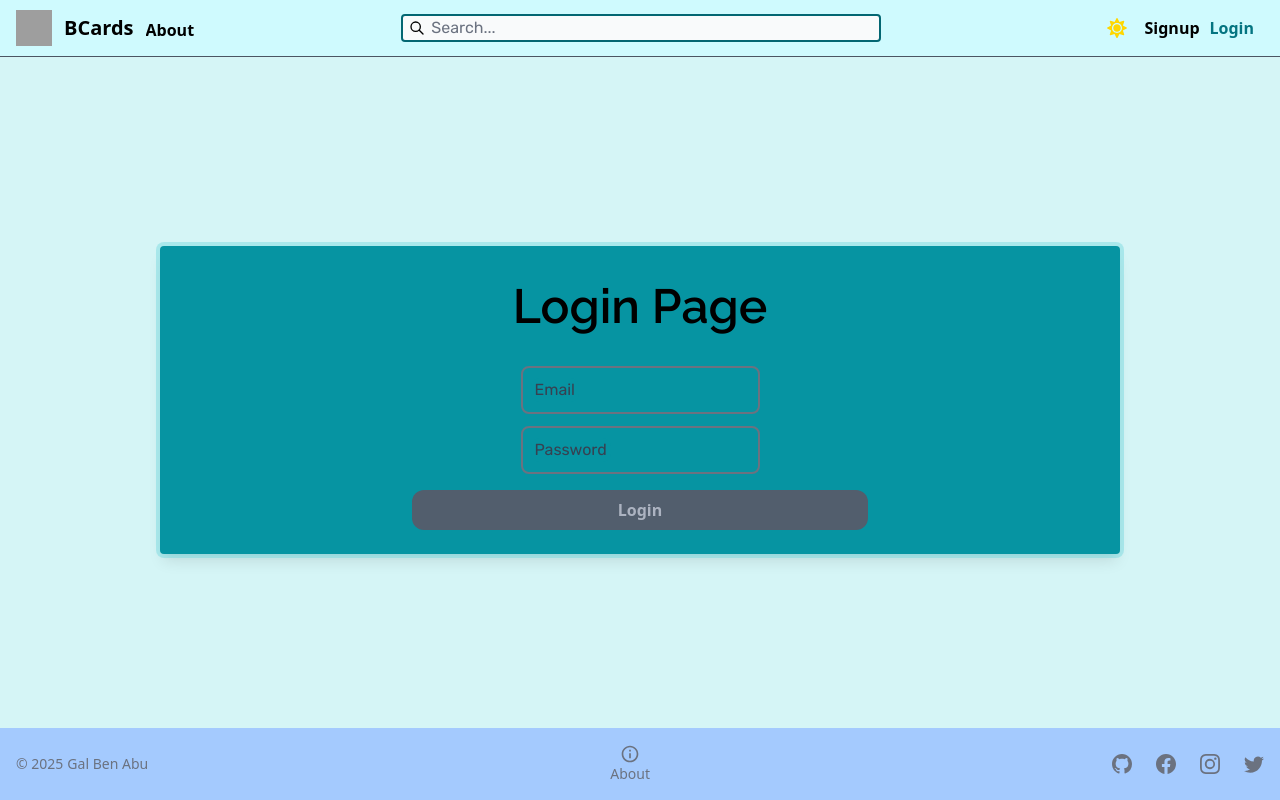
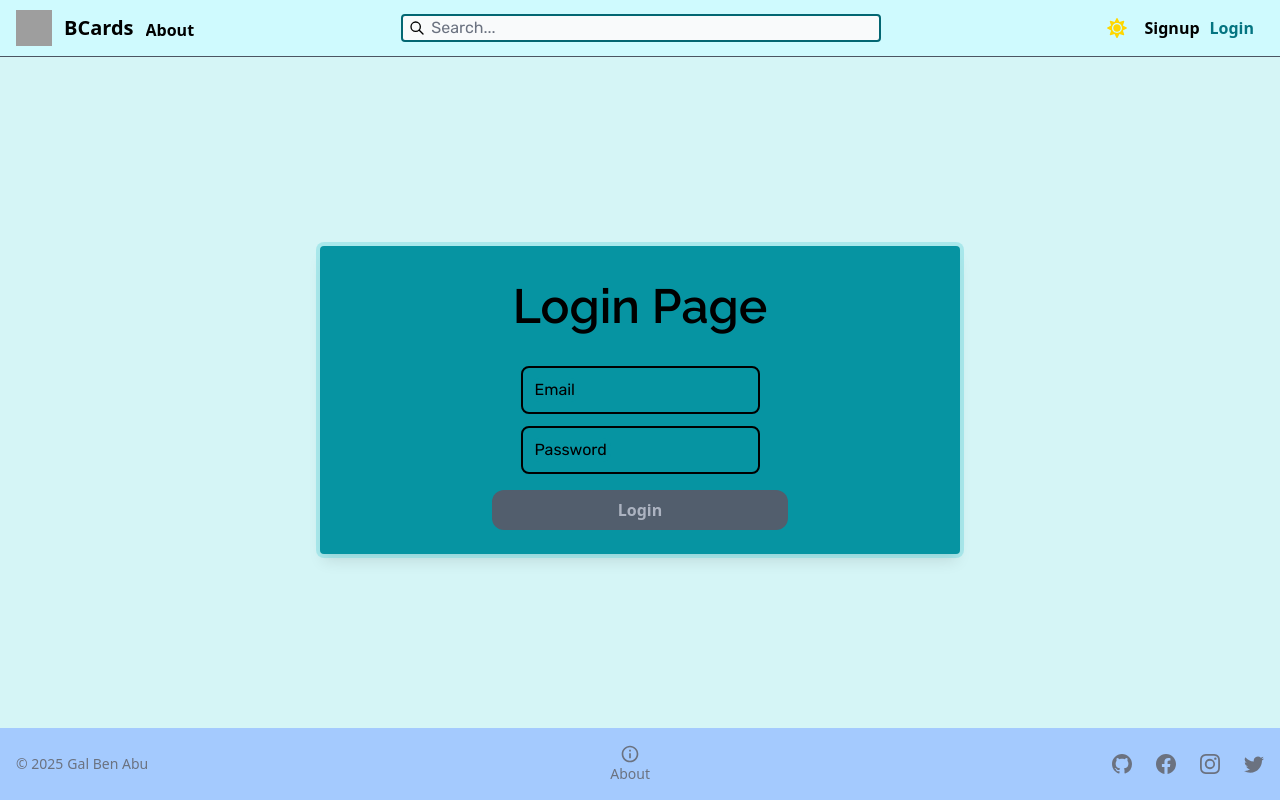
Before and after one commit to Gallucky/Gal-Ben-Abu-s-HackerU-ReactModuleProject, a React (Vite) app: page /#/login in a window 1280 px wide. Built offline with nearby package versions, Linux system fonts and the light colour scheme; grey boxes are pictures that could not be loaded; a web font is replaced by a local one.

Commit message:
Commit #40 - Check the `Changelog.md` file for more information.

```diff
--- a/package.json
+++ b/package.json
@@ -22,7 +22,8 @@
     "react-dom": "^18.2.0",
     "react-hook-form": "^7.56.1",
     "react-icons": "^5.5.0",
-    "react-router-dom": "^7.5.1"
+    "react-router-dom": "^7.5.1",
+    "react-toastify": "^11.0.5"
   },
   "devDependencies": {
     "@types/react": "^18.2.67",
--- a/src/App.tsx
+++ b/src/App.tsx
@@ -6,6 +6,7 @@ import About from "./pages/About.page";
 import Error from "./pages/Error.page";
 import Test from "./pages/Test.page";
 import Login from "./pages/Login.page";
+import { ToastContainer } from "react-toastify";
 
 const App = () => {
   document.body.classList.add("bg-teal-100", "dark:bg-slate-900");
@@ -15,6 +16,7 @@ const App = () => {
       <HashRouter>
         <main className="xs size-full bg-teal-100 dark:bg-slate-900">
           <CustomNavbar />
+          <ToastContainer />
           <CustomFooter />
 
           <Routes>
--- a/src/components/FormInput.tsx
+++ b/src/components/FormInput.tsx
@@ -1,76 +1,14 @@
 import { forwardRef, HTMLInputTypeAttribute } from "react";
-import { Color } from "../types/color.t";
-import { colorToTailwindClassSuffix } from "../utils/color";
-
-type FormInput_InputColors = {
-  textColor?: Color;
-  borderColor?: Color;
-  caretColor?: Color;
-  focusBorderColor?: Color;
-};
-
-type FormInput_LabelColors = {
-  textColor?: Color;
-  focusTextColor?: Color;
-  peerFocusTextColor?: Color;
-  peerPlaceholderHiddenTextColor?: Color;
-};
-
-type LightDarkMode = {
-  input?: FormInput_InputColors;
-  label?: FormInput_LabelColors;
-};
-
-type FormInputColors = {
-  lightMode?: LightDarkMode;
-  darkMode?: LightDarkMode;
-};
 
 type FormInputProps = React.InputHTMLAttributes<HTMLInputElement> & {
   id: string;
   label: string;
   type?: HTMLInputTypeAttribute | undefined;
   state?: "default" | "error" | "success";
-  /**
-   * Expects a color value.
-   * Hex, RGB, RGBA, tailwind colors etc...
-   */
-  colors?: FormInputColors;
   dir?: "ltr" | "rtl";
   className?: string;
   inputClassName?: string;
   labelClassName?: string;
-};
-
-const defaultColorValues = {
-  lightMode: {
-    input: {
-      borderColor: "black" as Color,
-      textColor: "black" as Color,
-      caretColor: "black" as Color,
-      focusBorderColor: "teal-800" as Color,
-    },
-    label: {
-      textColor: "gray-400" as Color,
-      focusTextColor: "teal-800" as Color,
-      peerFocusTextColor: "black" as Color,
-      peerPlaceholderHiddenTextColor: "teal-800" as Color,
-    },
-  },
-  darkMode: {
-    input: {
-      borderColor: "red-500" as Color,
-      textColor: "white" as Color,
-      caretColor: "white" as Color,
-      focusBorderColor: "teal-500" as Color,
-    },
-    label: {
-      textColor: "gray-300" as Color,
-      focusTextColor: "teal-400" as Color,
-      peerFocusTextColor: "white" as Color,
-      peerPlaceholderHiddenTextColor: "teal-400" as Color,
-    },
-  },
 };
 
 // Needed the forwardRef to support the ref that is required so
@@ -82,7 +20,6 @@ const FormInput = forwardRef<HTMLInputElement, FormInputProps>(
       label,
       type = "text",
       state = "default",
-      colors,
       className = "",
       inputClassName = "",
       labelClassName = "",
@@ -94,34 +31,6 @@ const FormInput = forwardRef<HTMLInputElement, FormInputProps>(
     const formInputLabelState =
       state === "default" ? "" : `form-input-label-${state}`;
 
-    const { lightMode, darkMode } = defaultColorValues;
-
-    const formInputColors = `
-      !border-${colorToTailwindClassSuffix(colors?.lightMode?.input?.borderColor ?? lightMode.input.borderColor)}
-      !text-${colorToTailwindClassSuffix(colors?.lightMode?.input?.textColor ?? lightMode.input.textColor)}
-      !caret-${colorToTailwindClassSuffix(colors?.lightMode?.input?.caretColor ?? lightMode.input.caretColor)}
-      focus:!border-${colorToTailwindClassSuffix(colors?.lightMode?.input?.focusBorderColor ?? lightMode.input.focusBorderColor)}
-
-      dark:!border-${colorToTailwindClassSuffix(colors?.darkMode?.input?.borderColor ?? darkMode.input.borderColor)}
-      dark:!text-${colorToTailwindClassSuffix(colors?.darkMode?.input?.textColor ?? darkMode.input.textColor)}
-      dark:!caret-${colorToTailwindClassSuffix(colors?.darkMode?.input?.caretColor ?? darkMode.input.caretColor)}
-      dark:focus:!border-${colorToTailwindClassSuffix(colors?.darkMode?.input?.focusBorderColor ?? darkMode.input.focusBorderColor)}
-    `;
-    console.log(formInputColors);
-
-    const formInputLabelColors = `
-      !text-${colorToTailwindClassSuffix(colors?.lightMode?.label?.textColor ?? lightMode.label.textColor)}
-      focus:!text-${colorToTailwindClassSuffix(colors?.lightMode?.label?.focusTextColor ?? lightMode.label.focusTextColor)}
-      peer-focus:!text-${colorToTailwindClassSuffix(colors?.lightMode?.label?.peerFocusTextColor ?? lightMode.label.peerFocusTextColor)}
-      peer-[&:not(:placeholder-shown)]:!text-${colorToTailwindClassSuffix(colors?.lightMode?.label?.peerPlaceholderHiddenTextColor ?? lightMode.label.peerPlaceholderHiddenTextColor)}
-
-      dark:!text-${colorToTailwindClassSuffix(colors?.darkMode?.label?.textColor ?? darkMode.label.textColor)}
-      dark:focus:!text-${colorToTailwindClassSuffix(colors?.darkMode?.label?.focusTextColor ?? darkMode.label.focusTextColor)}
-      dark:peer-focus:!text-${colorToTailwindClassSuffix(colors?.darkMode?.label?.peerFocusTextColor ?? darkMode.label.peerFocusTextColor)}
-      dark:peer-[&:not(:placeholder-shown)]:!text-${colorToTailwindClassSuffix(colors?.darkMode?.label?.peerPlaceholderHiddenTextColor ?? darkMode.label.peerPlaceholderHiddenTextColor)}
-    `;
-    console.log(formInputLabelColors);
-
     return (
       <>
         <div
@@ -130,7 +39,7 @@ const FormInput = forwardRef<HTMLInputElement, FormInputProps>(
         >
           <input
             id={"form-input-" + id}
-            className={`base-form-input font-Rubik font-base peer ${formInputColors}
+            className={`base-form-input font-Rubik font-base peer
             ${inputClassName} ${formInputState}`}
             placeholder=" "
             type={type}
@@ -142,7 +51,6 @@ const FormInput = forwardRef<HTMLInputElement, FormInputProps>(
             className={`
             base-form-input-label font-Rubik
             rtl-form-input-label
-            ${formInputLabelColors}
             ${labelClassName}
             ${formInputLabelState}
           `}
--- a/src/pages/Login.page.tsx
+++ b/src/pages/Login.page.tsx
@@ -3,7 +3,9 @@ import { joiResolver } from "@hookform/resolvers/joi";
 import FormButton from "../components/FormButton";
 import FormInput from "../components/FormInput";
 import { loginSchema } from "../validations/login.joi";
-import axios from "axios";
+import axios, { AxiosError } from "axios";
+import { toast } from "react-toastify";
+import { useNavigate } from "react-router-dom";
 
 type FormData = {
   email: string;
@@ -11,6 +13,8 @@ type FormData = {
 };
 
 const Login = () => {
+  const navigate = useNavigate();
+
   const {
     register,
     handleSubmit,
@@ -31,8 +35,16 @@ const Login = () => {
         data,
       );
       console.log("Success", res);
+      toast.success("Login Successful");
+      navigate("../home");
     } catch (error) {
-      console.error("Error submitting form", error);
+      const axiosError: AxiosError = error as AxiosError;
+      console.error("Error submitting form", axiosError);
+
+      const errorMessage = axiosError.message.includes("status code 400")
+        ? "Invalid email or password"
+        : axiosError.message ?? "Error Occurred";
+      toast.error(errorMessage);
     }
   };
 
@@ -48,6 +60,7 @@ const Login = () => {
           <h2 className="font-Raleway fluid-text login-page-title">
             Login Page
           </h2>
+          <div className="flex flex-col gap-4">
             <FormInput
               {...register("email")}
               id={"email"}
@@ -56,11 +69,10 @@ const Login = () => {
               labelClassName="text-xl select-none w-1/2"
             />
             {errors.email && (
-            <p className="-mt-3 place-self-center text-sm text-red-500">
+              <p className="-mt-3 w-full place-self-center text-sm text-red-500">
                 {errors.email.message}
               </p>
             )}
-
             <FormInput
               {...register("password")}
               id={"password"}
@@ -70,10 +82,11 @@ const Login = () => {
               labelClassName="text-xl select-none w-1/2"
             />
             {errors.password && (
-            <p className="-mt-3 ml-12 w-2/5 text-sm text-red-500">
+              <p className="-mt-3 w-full place-self-center text-wrap text-sm text-red-500">
                 {errors.password.message}
               </p>
             )}
+          </div>
 
           <FormButton text="Login" disabled={!isValid} type="submit" />
         </form>
--- a/src/styles/FormInput.css
+++ b/src/styles/FormInput.css
@@ -3,6 +3,11 @@
     border-2 bg-transparent px-2 indent-1
     outline-none ring-0 ring-transparent
     focus:ring-0 focus:ring-transparent;
+
+  /* Default Colors */
+  @apply border-black focus:border-teal-800
+    peer-focus:text-teal-400 dark:border-white
+    dark:focus:border-teal-400 dark:peer-focus:text-teal-950;
 }
 
 .base-form-input-label {
@@ -10,7 +15,9 @@
   @apply absolute left-2.5 top-3 z-10;
 
   /* Styling */
-  @apply rounded-lg bg-teal-500 px-1 text-base text-gray-700;
+  @apply cursor-text rounded-lg
+  bg-teal-500 px-1
+  text-base text-gray-700;
 
   /* Transitioning */
   @apply transition-all duration-300 ease-linear;
@@ -19,12 +26,15 @@
   @apply peer-placeholder-shown:top-[35%] peer-placeholder-shown:text-base;
 
   @apply peer-[&:not(:placeholder-shown)]:-top-0.5
-    peer-[&:not(:placeholder-shown)]:text-sm
-  peer-[&:not(:placeholder-shown)]:text-black
-  dark:peer-[&:not(:placeholder-shown)]:text-white;
+    peer-[&:not(:placeholder-shown)]:text-sm;
 
-  @apply peer-focus:-top-0.5 peer-focus:text-sm
-  peer-focus:text-blue-700 dark:peer-focus:text-blue-700;
+  @apply peer-focus:-top-0.5 peer-focus:text-sm;
+
+  /* Default Colors */
+  @apply text-black peer-focus:!text-teal-800
+    peer-[&:not(:placeholder-shown)]:text-black
+    dark:text-white
+    dark:peer-focus:text-teal-400 dark:peer-[&:not(:placeholder-shown)]:text-white;
 }
 
 .rtl-form-input-label {
@@ -42,7 +52,7 @@
 }
 
 .form-input-label-error {
-  @apply text-red-700
+  @apply !text-red-700
   focus:text-red-700
   peer-focus:font-bold
   peer-focus:!text-red-700
@@ -50,7 +60,7 @@
 }
 
 .form-input-label-success {
-  @apply text-green-700
+  @apply !text-green-700
   focus:text-green-700
   peer-focus:!text-green-700
   peer-[&:not(:placeholder-shown)]:!text-green-700;
--- a/src/styles/pages/Login.page.css
+++ b/src/styles/pages/Login.page.css
@@ -3,10 +3,10 @@
 }
 
 .content-form {
-  @apply flex h-fit w-3/4
-    flex-col items-center gap-4 rounded bg-teal-500 p-6
-    shadow-lg ring-4 ring-teal-300 ring-opacity-50
-    dark:ring-teal-400 dark:ring-opacity-60;
+  @apply flex h-fit w-3/4 flex-col
+    items-center gap-4 rounded bg-teal-500 p-6 shadow-lg
+    ring-4 ring-teal-300 ring-opacity-50 dark:ring-teal-400
+    dark:ring-opacity-60 lg:w-1/2;
 }
 
 .fluid-text {
--- a/tailwind.config.js
+++ b/tailwind.config.js
@@ -8,7 +8,11 @@ export default {
     flowbite.content(),
   ],
   theme: {
-    extend: {},
+    extend: {
+      screens: {
+        sm: "320px",
+      },
+    },
   },
   plugins: [flowbite.plugin()],
 };
```
Also changed, not shown: 2 other files (tests, documents, lock files or other folders). Lines whose indentation alone changed are shown as unchanged.
